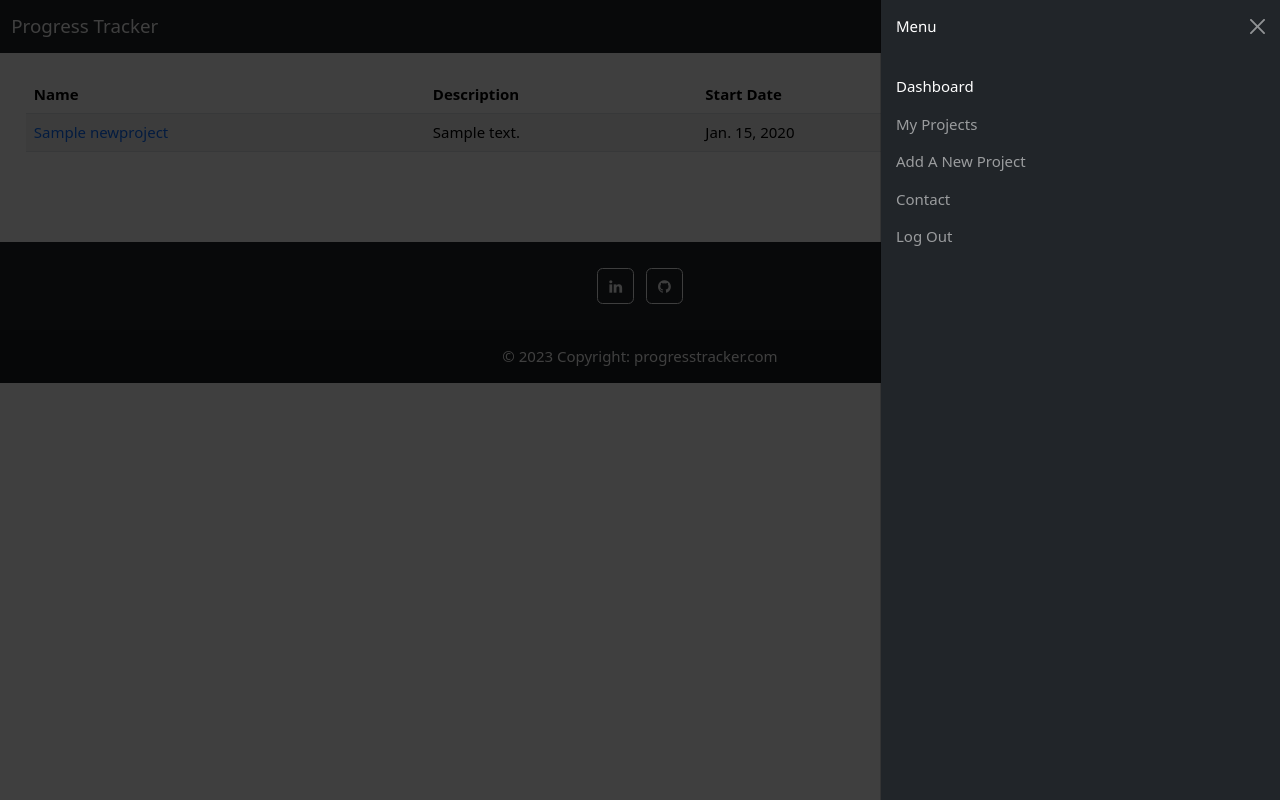
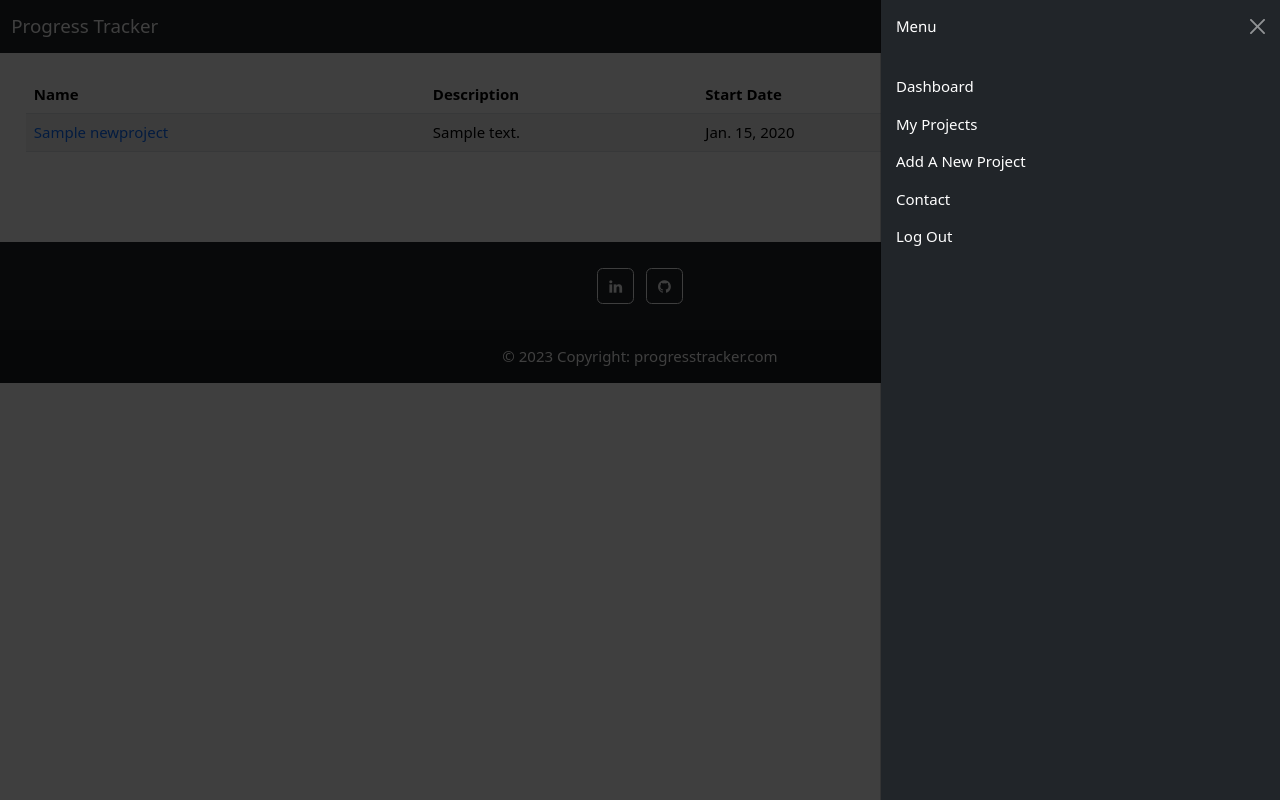
Before and after one commit to luke-d257/progress_tracker, a Django app: page /myProjects/ in a window 1280 px wide, after a click that opens the changed part. Run offline with Django 4.2, Linux system fonts and the light colour scheme; a user stored in the database is signed in; tables that the repository leaves empty hold one stand-in row (values such as "Sample post"); some libraries are stand-ins or nearby versions.

Commit message:
final_project

```diff
--- a/progress_tracker/core/forms.py
+++ b/progress_tracker/core/forms.py
@@ -45,6 +45,7 @@ class AddProject(forms.ModelForm):
             "class":"mb-3 form-control form-label border border-black"}
             ),
             "endDate":forms.TextInput(attrs = {
+            "placeholder":"Year-month-day",
             "class":"mb-3 form-control form-label border border-black"}
             ),
         }
--- a/progress_tracker/core/templates/core/base.html
+++ b/progress_tracker/core/templates/core/base.html
@@ -35,16 +35,16 @@
                   <a class="nav-link active" aria-current="page" href="{% url 'core:dashboard'%}">Dashboard</a>
                 </li>
                 <li class="nav-item">
-                    <a class="nav-link" href="{% url 'core:myProjects'%}">My Projects</a>
+                    <a class="nav-link active" href="{% url 'core:myProjects'%}">My Projects</a>
                 </li>
                 <li class="nav-item">
-                  <a class="nav-link" href="{% url 'core:newProject'%}">Add A New Project</a>
+                  <a class="nav-link active" href="{% url 'core:newProject'%}">Add A New Project</a>
                 </li>
                 <li class="nav-item">
-                    <a class="nav-link" href="{% url 'core:contact'%}">Contact</a>
+                    <a class="nav-link active" href="{% url 'core:contact'%}">Contact</a>
                 </li>
                 <li class="nav-item">
-                  <a class="nav-link" href="{% url 'core:logout'%}">Log Out</a>
+                  <a class="nav-link active" href="{% url 'core:logout'%}">Log Out</a>
               </li>
               </ul>
             </div>
--- a/progress_tracker/core/templates/core/myProjects.html
+++ b/progress_tracker/core/templates/core/myProjects.html
@@ -21,6 +21,7 @@
               <td>{{project.endDate}}</td>
             </tr>
         {%endfor%}
+
     </tbody>
   </table>
 {%endblock%}
```
Also changed, not shown: progress_tracker/db.sqlite3. Lines whose indentation alone changed are shown as unchanged.
